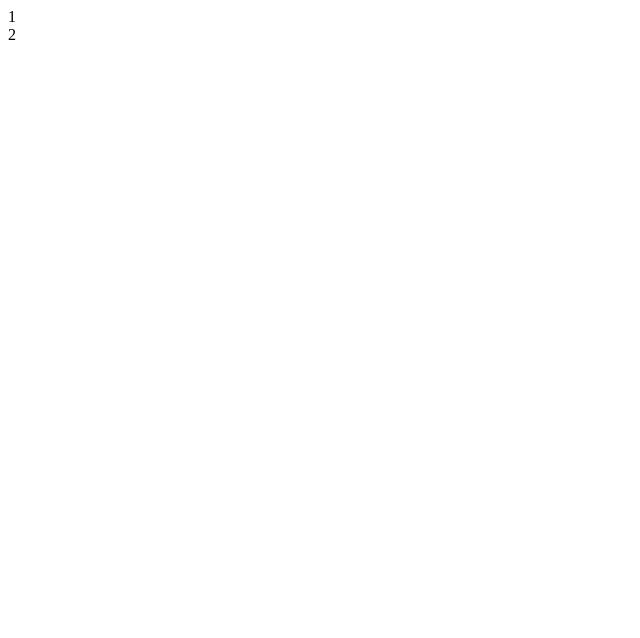
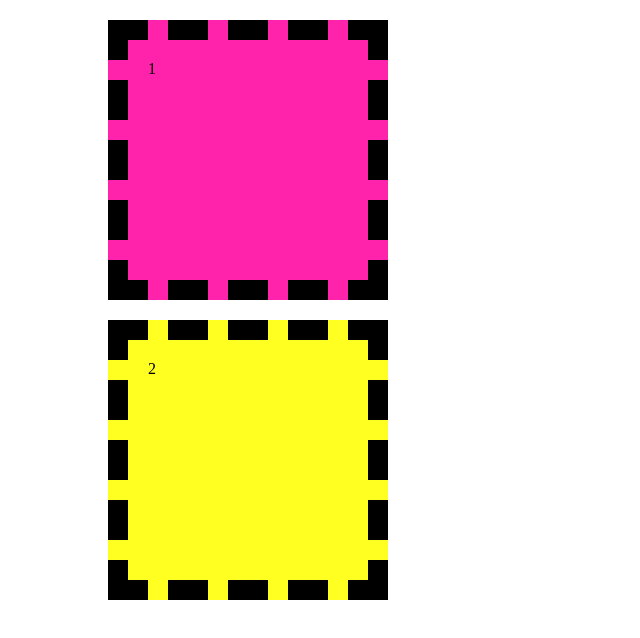
Before and after one commit to nam2626/2024_KH_WEB, a plain HTML site: page Step06/background-color.html in a window 1280 px wide. Shown: the whole page, without its empty margins (0-640 px from the left). Drawn offline with Linux system fonts and the light colour scheme.

Commit message:
배경색

```diff
--- a/Step06/background-color.html
+++ b/Step06/background-color.html
@@ -2,11 +2,23 @@
 <html lang="ko">
 <head>
   <meta charset="UTF-8">
-  <meta http-equiv="X-UA-Compatible" content="IE=edge">
   <meta name="viewport" content="width=device-width, initial-scale=1.0">
   <title>Document</title>
   <style>
-
+    div{
+      width: 200px;
+      height: 200px;
+      padding:20px;
+      margin-top:20px;
+      margin-left: 100px;
+      border : 20px dashed black;
+    }
+    .box1{
+      background-color: #ff22aa;
+    }
+    .box2{
+      background-color: #ff2;
+    }
   </style>
 </head>
 <body>
```
